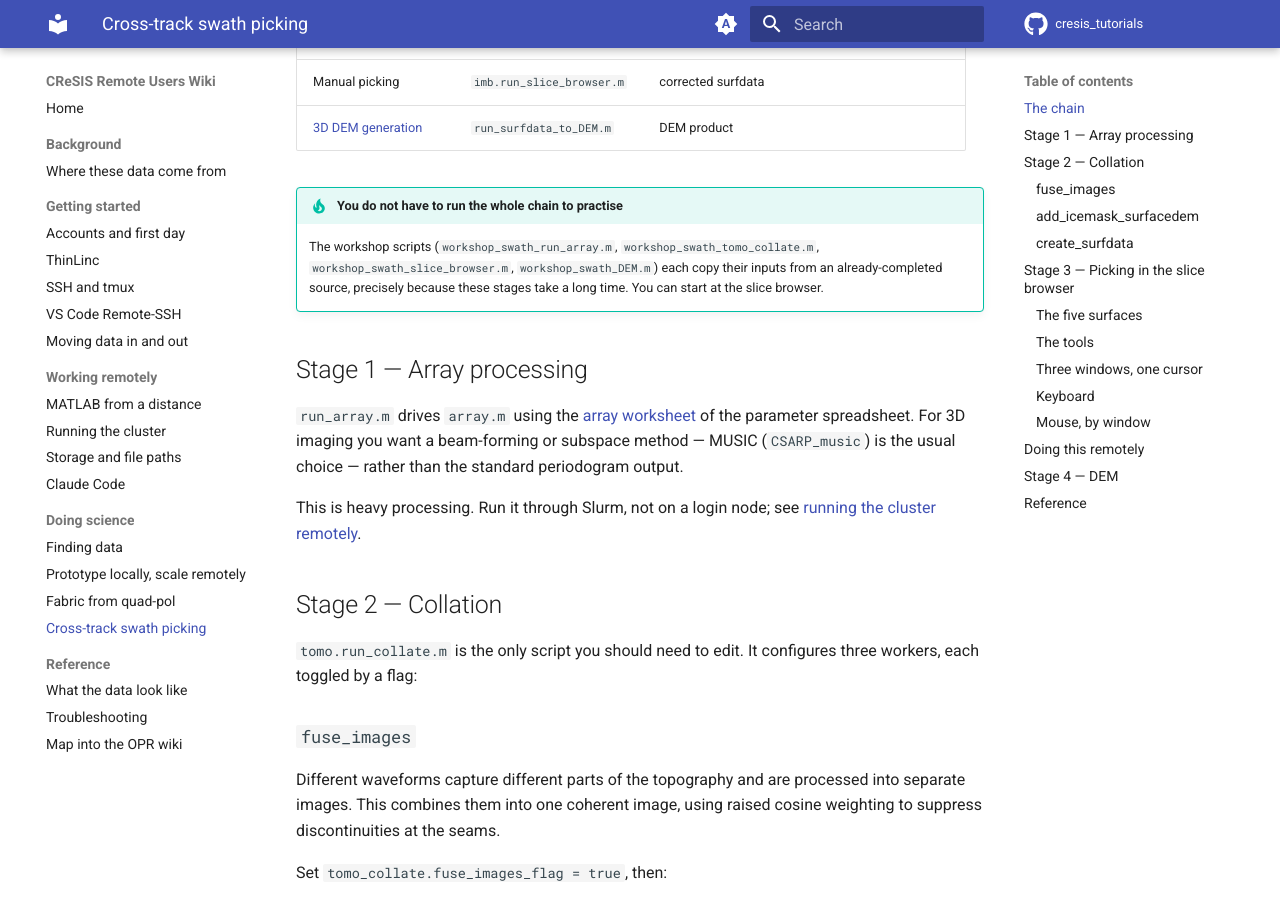
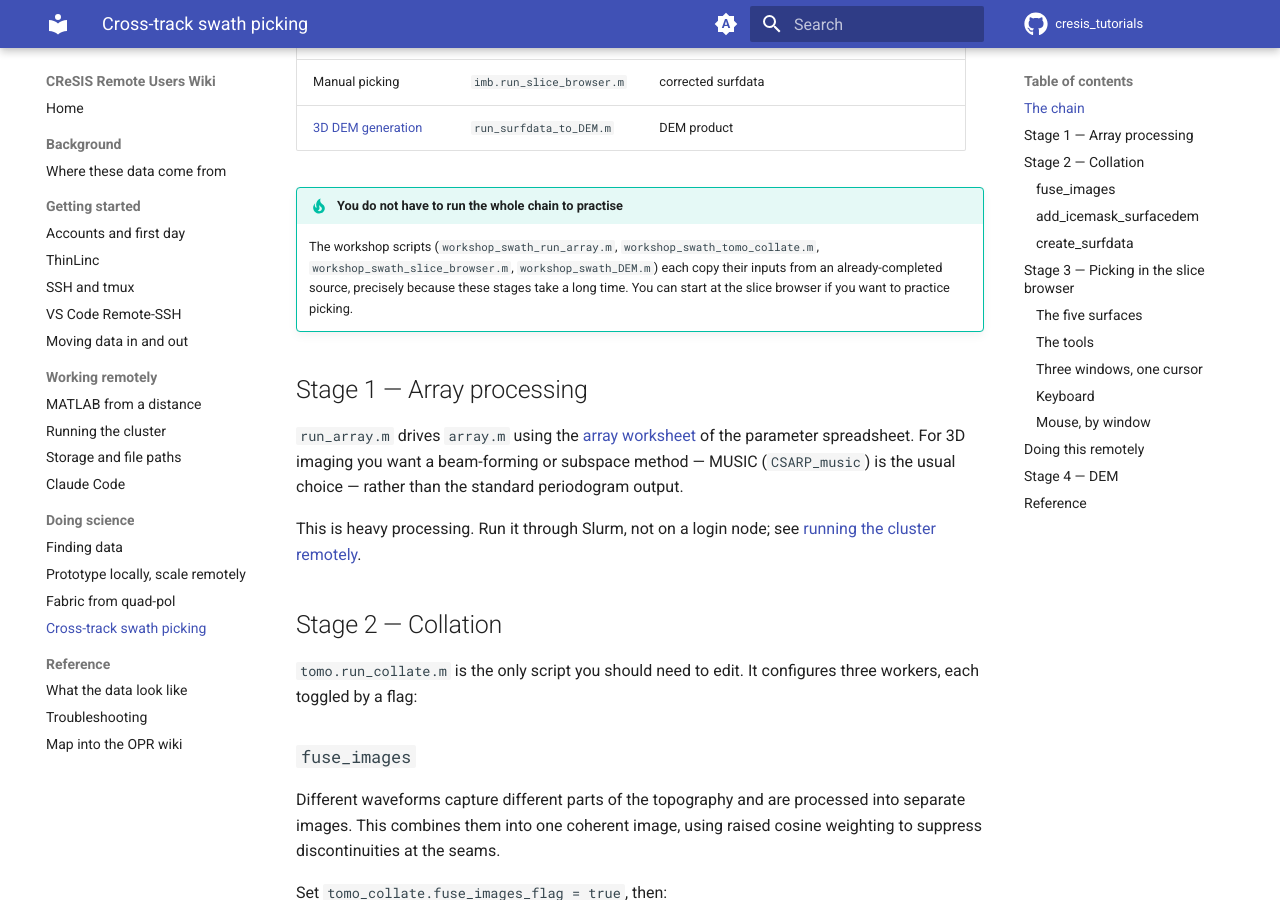
Before and after one commit to rice-glaciology/cresis_tutorials, an MkDocs documentation site: the page built from docs/doing-science/swath-cross-track-picking.md, in a window 1280 px wide and 900 px high, scrolled down 576 px. Built offline with MkDocs 1.6.1 and Material for MkDocs 9.7.7, drawn with Linux system fonts in a browser that asks for light colours; comment, search, counter and statistics services are not loaded.

Commit message:
Update instructions for using the slice browser
Clarified that the slice browser can be used for practice picking.

```diff
--- a/docs/doing-science/swath-cross-track-picking.md
+++ b/docs/doing-science/swath-cross-track-picking.md
@@ -25,7 +25,7 @@ sar.m                        array.m                    tomo.run_collate    slic
     `workshop_swath_tomo_collate.m`, `workshop_swath_slice_browser.m`,
     `workshop_swath_DEM.m`) each copy their inputs from an already-completed
     source, precisely because these stages take a long time. You can start at
-    the slice browser.
+    the slice browser if you want to practice picking.
 
 ## Stage 1 — Array processing
 
```
